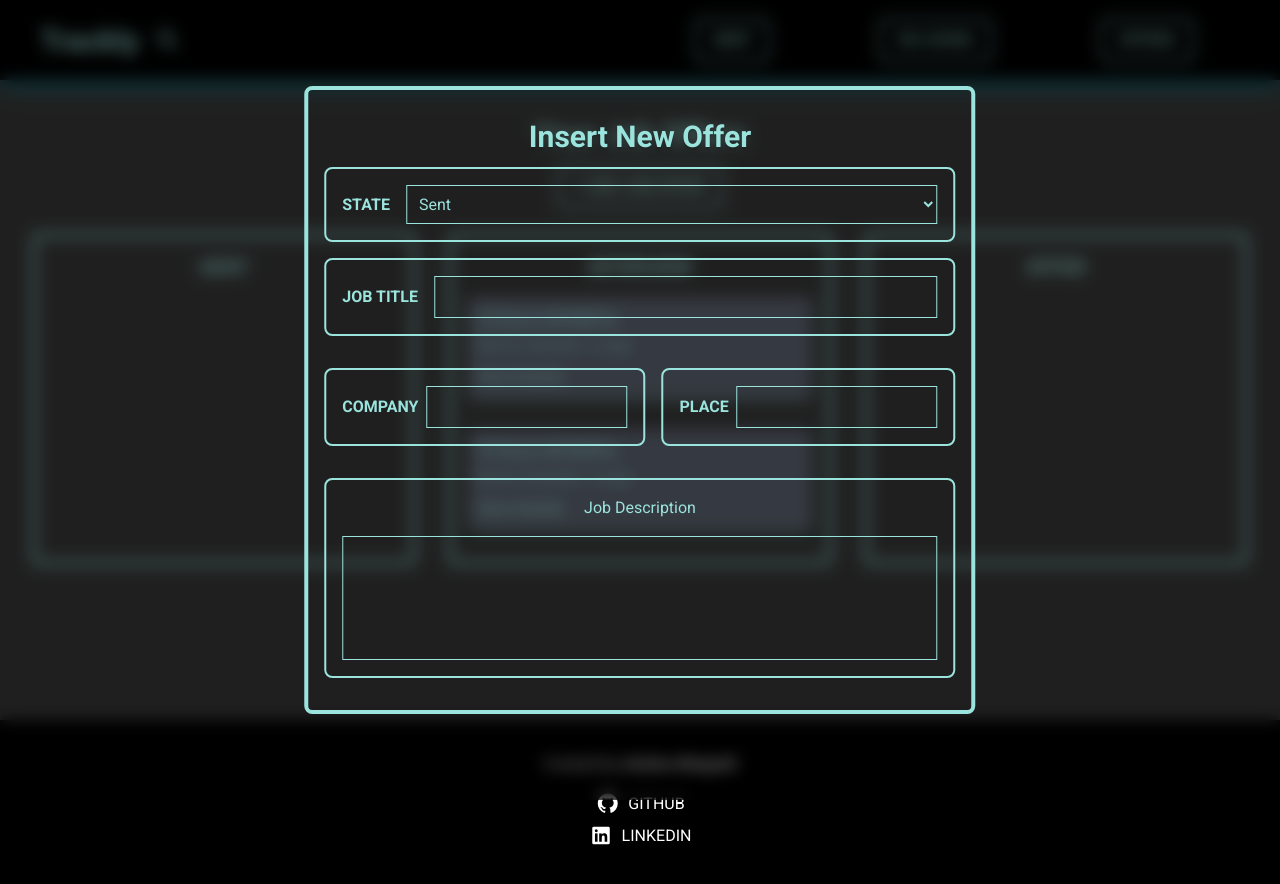
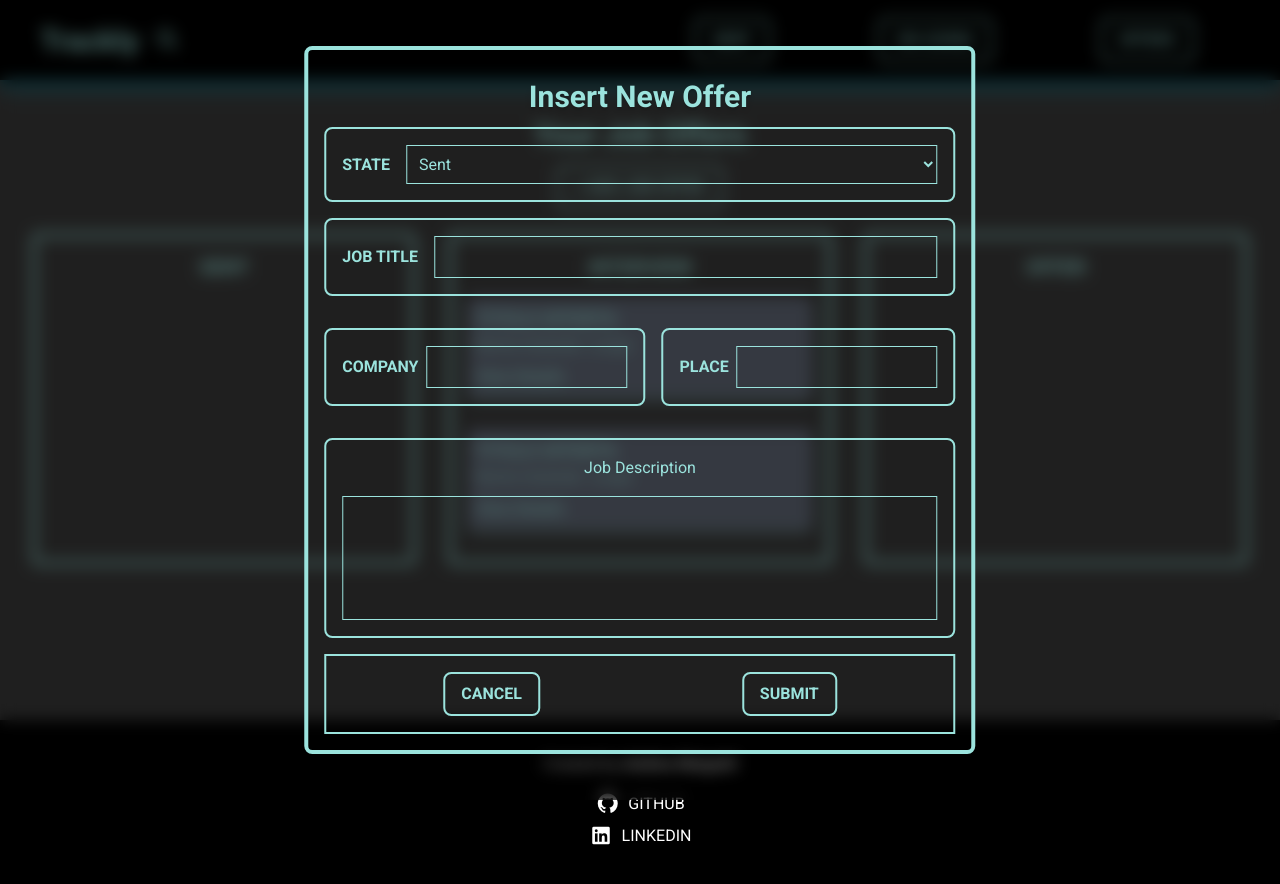
Before and after one commit to AndreaMargutti/job-tracker-react, a React (Vite) app: page / in a window 1280 px wide. Both pictures are taken after a click on the button "+ ADD JOB OFFER". Shown: the top 884 px of the page. Built offline with nearby package versions, Linux system fonts and the light colour scheme.

Commit message:
feat: add Cancel and Submit buttons to Modal component

```diff
--- a/src/components/Modal/Modal.tsx
+++ b/src/components/Modal/Modal.tsx
@@ -1,3 +1,4 @@
+import Button from "../Button/Button";
 import Title from "../Title/Title";
 import type { ModalProps } from "./ModalProps";
 
@@ -47,6 +48,10 @@ export default function Modal({ isOpen }: ModalProps) {
             <label htmlFor="">Job Description</label>
             <input type="text" className="border-1 p-2 grow" />
           </div>
+          <div className="border-2 border-accent-azure flex justify-around items-centr min-h-10 p-4">
+            <Button text="Cancel" type="button" variant="primary" />
+            <Button text="Submit" type="button" variant="primary" />
+          </div>
         </form>
       </div>
     </div>
```
